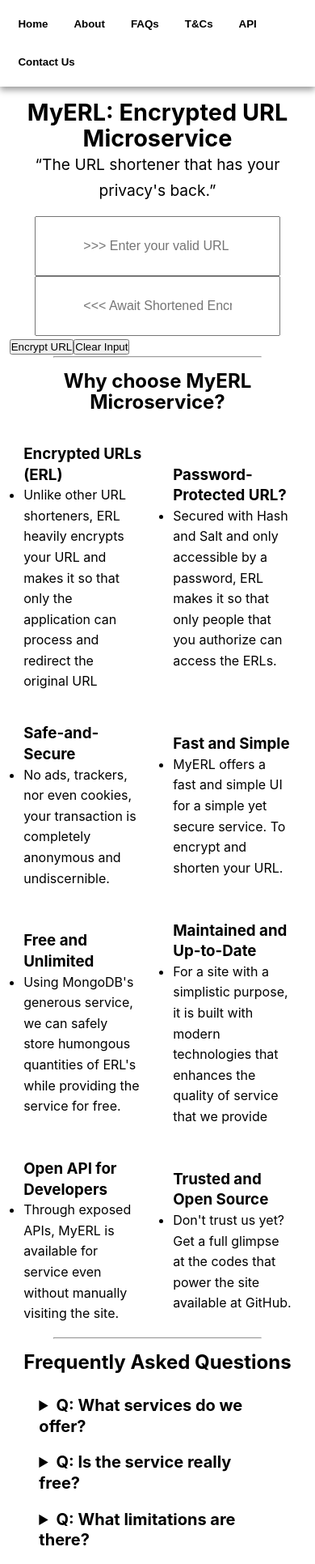
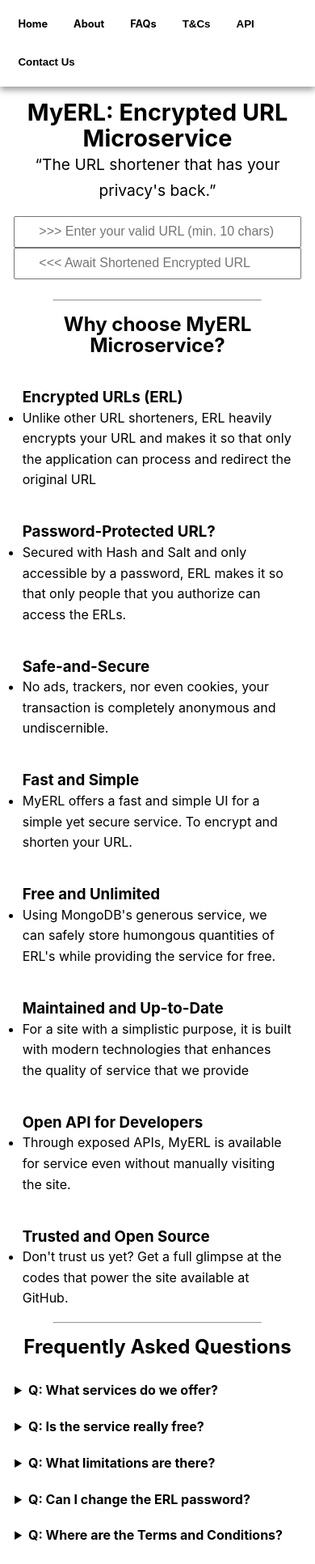
Before and after one commit to alphacoma18/myerl-microservice, a Next.js app: page / in a window 390 px wide. Shown: the top 1932 px of the page at 81% size. Built offline with nearby package versions, Linux system fonts and the light colour scheme.

Commit message:
Minor UX fixes, responsive design

```diff
--- a/components/faqs/index.module.css
+++ b/components/faqs/index.module.css
@@ -8,15 +8,23 @@
 	justify-content: center;
 	align-items: center;
 	flex-wrap: wrap;
-    gap: .4rem;
+	gap: 0.4rem;
 	width: 100%;
 }
 .itemFaqs {
-    /* background: lightblue; */
-    width: 80%;
-    padding: .4rem;
+	width: 85%;
+	padding: 0.4rem;
 }
 .summary {
 	font-size: 20px;
 	font-weight: bold;
 }
+@media screen and (max-width: 480px) {
+	.itemFaqs {
+		width: 100%;
+	}
+	.summary {
+		font-size: 16px;
+		font-weight: bold;
+	}
+}
--- a/components/faqs/index.tsx
+++ b/components/faqs/index.tsx
@@ -20,7 +20,7 @@
 	return (
 		<>
 			<div className={styles.flexFaqs}>
-				<h2 className={styles.headerFaqs}>
+				<h2 className={styles.headerFaqs} id="#link-faqs">
 					Frequently Asked Questions
 				</h2>
 				<Faqs
--- a/components/io/index.module.css
+++ b/components/io/index.module.css
@@ -1,10 +1,11 @@
-.inputDiv, .outputDiv {
+.inputDiv,
+.outputDiv {
 	width: 100%;
 	display: flex;
 }
 .generateURLInput,
 .generateURLOutput {
-	width: 50%;
+	width: clamp(0px, 80%, 500px);
 	padding-left: 58px;
 	padding-right: 58px;
 	height: 70px;
@@ -12,7 +13,7 @@
 	margin: auto;
 }
 .errorHide {
-	width: 100%;
+	width: 40%;
 	display: none;
 	background: red;
 	border-radius: 50px;
@@ -21,12 +22,20 @@
 	text-align: center;
 }
 .errorShow {
-	width: 100%;
+	width: 40%;
 	display: block;
 	background: red;
-	color: yellow;
 	border-radius: 50px;
 	margin: auto;
-	padding: 4px;
+	padding: 0.4rem;
+	margin: 0.4rem auto;
 	text-align: center;
 }
+@media screen and (max-width: 480px) {
+	.generateURLInput,
+	.generateURLOutput {
+		padding-left: 29px;
+		padding-right: 29px;
+		height: 35px;
+	}
+}
--- a/components/io/index.tsx
+++ b/components/io/index.tsx
@@ -5,6 +5,7 @@
 	const inputRef = useRef<HTMLInputElement>(null);
 	const outputRef = useRef<HTMLInputElement>(null);
 	const [urlInput, setUrlInput] = useState<string>("");
+	const [submitDisabled, setSubmitDisabled] = useState<boolean>(false);
 	const [error, setError] = useState<string>("");
 	const [showError, setShowError] = useState<boolean>(false);
 	const regex =
@@ -12,6 +13,7 @@
 	async function handleSubmit(e: React.FormEvent<HTMLFormElement>) {
 		try {
 			e.preventDefault();
+			setSubmitDisabled((e) => !e);
 			const pass = regex.test(urlInput);
 			if (urlInput.length < 10)
 				throw "Error: URL must be minimum of 10 characters";
@@ -21,6 +23,7 @@
 		} catch (err: any) {
 			setError(err);
 			setShowError(true);
+			setSubmitDisabled((e) => !e);
 			inputRef.current?.focus();
 		}
 	}
@@ -65,12 +68,6 @@
 					ref={outputRef}
 				/>
 			</div>
-			<button form="url-input-form" type="submit">
-				Encrypt URL
-			</button>
-			<button type="button" onClick={handleClear}>
-				Clear Input
-			</button>
 		</>
 	);
 };
--- a/components/nav/index.tsx
+++ b/components/nav/index.tsx
@@ -1,13 +1,20 @@
 import React from "react";
+import Link from "next/link";
 import styles from "./index.module.css";
 const Nav: React.FC = () => {
 	return (
-        <nav className={styles.outermostNav}>
-            <div></div>
+		<nav className={styles.outermostNav}>
+			<div></div>
 			<div>
-				<button className={styles.navButton}>Home</button>
-				<button className={styles.navButton}>About</button>
-				<button className={styles.navButton}>FAQs</button>
+				<Link href="#">
+					<a className={styles.navButton}>Home</a>
+				</Link>
+				<Link href="#link-about">
+					<a className={styles.navButton}>About</a>
+				</Link>
+				<a href="#link-faqs" className={styles.navButton}>
+					FAQs
+				</a>
 				<button className={styles.navButton}>T&Cs</button>
 				<button className={styles.navButton}>API</button>
 				<button className={styles.navButton}>Contact Us</button>
--- a/components/whyChoose/index.module.css
+++ b/components/whyChoose/index.module.css
@@ -12,7 +12,11 @@
     width: 100%;
 }
 .itemWhyChoose {
-    /* background: lightblue; */
     width: 40%;
     padding: 1rem;
 }
+@media screen and (max-width: 480px) {
+    .itemWhyChoose {
+        width: 100%;
+    }
+}
--- a/components/whyChoose/index.tsx
+++ b/components/whyChoose/index.tsx
@@ -1,5 +1,5 @@
 import React from "react";
-import styles from "./index.module.css"
+import styles from "./index.module.css";
 
 const WhyChoose: React.FC = () => {
 	return (
--- a/pages/index.tsx
+++ b/pages/index.tsx
@@ -6,12 +6,12 @@
 import FaqsAll from "../components/faqs/index";
 const App: NextPage = () => {
 	return (
-		<section className={styles.outermostSection}>
+		<section className={styles.outermostSection} id="#link-home">
 			<Nav />
 			<div className={styles.widthReducer}>
 				<div className={styles.mainHeader}>
 					<h1>MyERL: Encrypted URL Microservice</h1>
-					<q>The URL shortener that has your privacy's back.</q>
+					<q>The URL shortener that has your privacy's&nbsp;back.</q>
 				</div>
 				<IO />
 				<br />
--- a/styles/globals.css
+++ b/styles/globals.css
@@ -21,6 +21,7 @@
 	height: 400vh;
 }
 a {
+	font-size: 0.8rem;
 	color: inherit;
 	text-decoration: none;
 }
```
Lines whose indentation alone changed are shown as unchanged.
